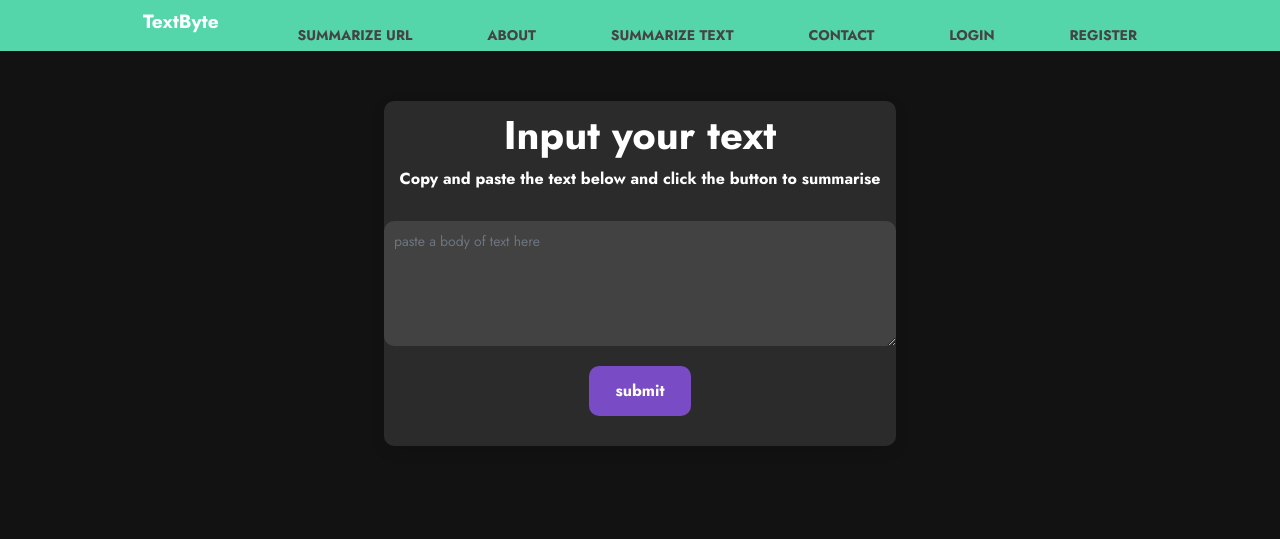
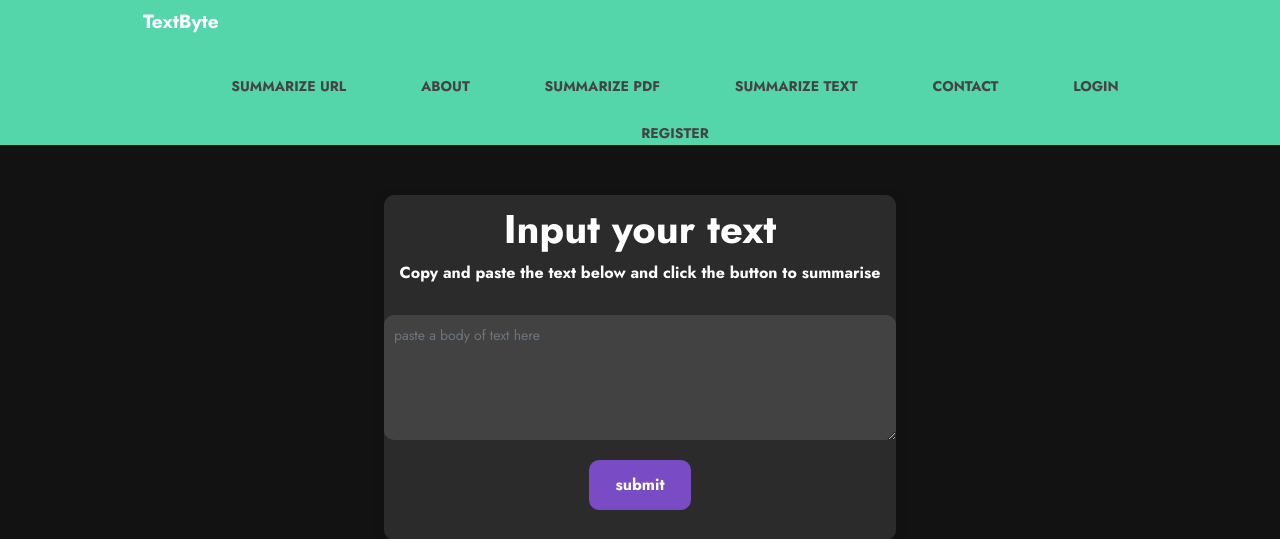
Before and after one commit to AndreLiu1225/Enigma, a Flask app: page /analyze in a window 1280 px wide. Shown: the top 539 px of the page. Run offline with Flask 2, Linux system fonts and the light colour scheme; parts of the project's set-up code (start-up, migrations or seed data) failed here and were passed over; some libraries are stand-ins or nearby versions.

Commit message:
Update summarize_text.html

```diff
--- a/templates/summarize_text.html
+++ b/templates/summarize_text.html
@@ -35,6 +35,10 @@
 
             <li>
               <a href="/about">About</a>
+            </li>
+
+            <li>
+              <a href="/summarize-pdf">Summarize PDF</a>
             </li>
 
             <li>
```
